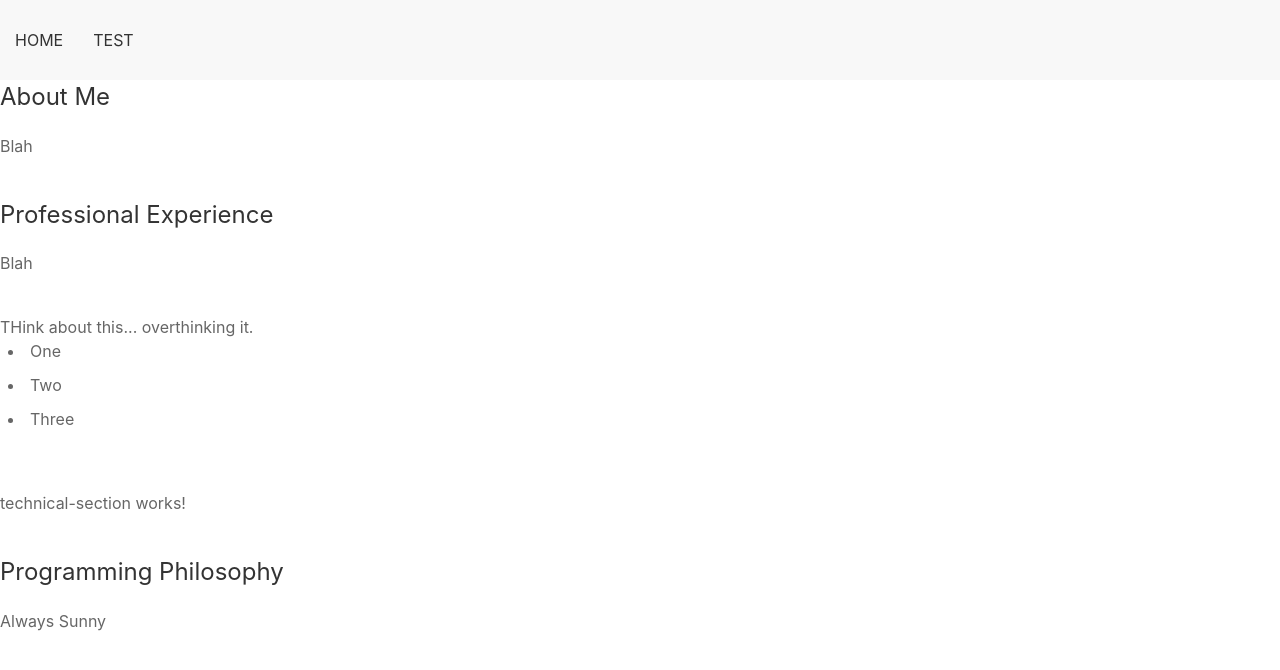
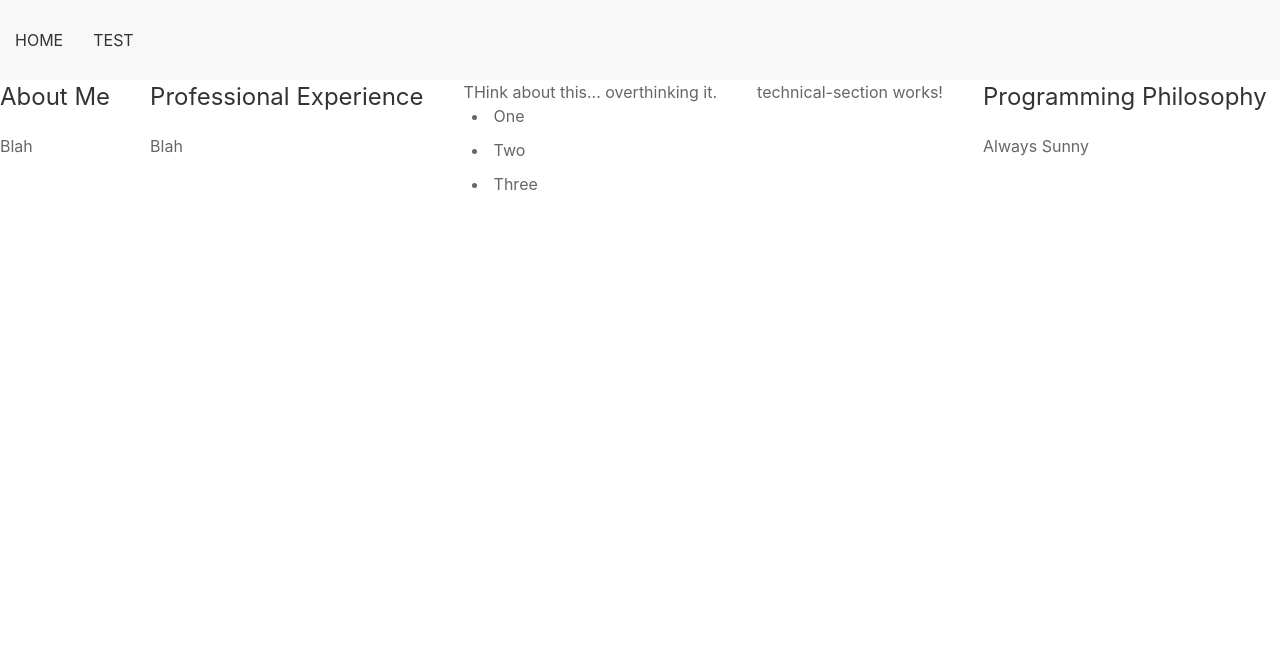
Before and after one commit to hudson7557/professional-site-2, an Angular app: page / in a window 1280 px wide. Shown: the top 670 px of the page. Built offline with nearby package versions, Linux system fonts and the light colour scheme.

Commit message:
Have the app sections generating dynamically.

```diff
--- a/src/app/context.service.ts
+++ b/src/app/context.service.ts
@@ -1,5 +1,6 @@
 import { Injectable } from '@angular/core';
 import { AppData } from './models/app-data';
+import { TextSectionData } from './models/text-section-data';
 
 @Injectable()
 export class AppContext {
@@ -8,25 +9,34 @@ export class AppContext {
     Provides stubbed data to aid in development
     */
     public getData(): AppData {
-        let stubData = {
-            aboutMe: {
+        let stubData: AppData = {
+            data: [
+                {
                     title: 'About Me',
+                    anchor: 'aboutMe',
+                    sectionType: 'text',
                     content: 'Blah'
                 },
-            professionalExperience: {
+                {
                     title: 'Professional Experience',
+                    anchor: 'professionalExperience',
+                    sectionType: 'text',
                     content: 'Blah'
                 },
-            languages: {
+                {
                     title: 'Languages',
+                    anchor: 'languages',
+                    sectionType: 'list',
                     listItems: [
                         'One',
                         'Two',
                         'Three'
                     ]
                 },
-            typesOfProblems: {
+                {
                     title: 'Types of Problems I\'ve Worked On',
+                    anchor: 'typesOfProblems',
+                    sectionType: 'technical',
                     sections: [
                         {
                             title: 'Angular Salesforce Integrations',
@@ -34,11 +44,14 @@ export class AppContext {
                         }
                     ]
                 },
-            programmingPhilosophy: {
+                {
                     title: 'Programming Philosophy',
+                    anchor: 'philosophy',
+                    sectionType: 'text',
                     content: 'Always Sunny'
                 }
-        };
+            ]
+        }
 
         return stubData;
     }
--- a/src/app/home/home.component.html
+++ b/src/app/home/home.component.html
@@ -1,23 +1,16 @@
-<div *ngIf="context.getData() as data"
+<div *ngIf="context.getData() as appData"
     uk-grid
 >
-    <app-text-section [data]="data.aboutMe"
-        class="uk-width-1-1"
-    ></app-text-section>
 
-    <app-text-section [data]="data.professionalExperience"
-        class="uk-width-1-1"
-    ></app-text-section>
-
-    <app-list-section [data]="data.languages"
-        class="uk-width-1-1"
-    ></app-list-section>
-
-    <app-technical-section [data]="data.typesOfProblems"
-        class="uk-width-1-1"
-    ></app-technical-section>
-
-    <app-text-section [data]="data.programmingPhilosophy"
-        class="uk-width-1-1"
-    ></app-text-section>
+    <div *ngFor="let data of appData.data">
+        <div *ngIf="data.sectionType == 'text'">
+            <app-text-section [data]="data"></app-text-section>
+        </div>
+        <div *ngIf="data.sectionType == 'list'">
+            <app-list-section [data]="data"></app-list-section>
+        </div>
+        <div *ngIf="data.sectionType == 'technical'">
+            <app-technical-section [data]="data"></app-technical-section>
+        </div>
+    </div>
 </div>
--- a/src/app/models/app-data.ts
+++ b/src/app/models/app-data.ts
@@ -4,9 +4,5 @@ import { TextSectionData } from "./text-section-data";
 
 // Data for the entire app itself
 export interface AppData {
-    aboutMe: TextSectionData;
-    professionalExperience: TextSectionData;
-    languages: ListSectionData;
-    typesOfProblems: TechnicalSectionData;
-    programmingPhilosophy: TextSectionData;
+    data: (ListSectionData | TechnicalSectionData | TextSectionData)[];
 }
--- a/src/app/models/list-section-data.ts
+++ b/src/app/models/list-section-data.ts
@@ -1,5 +1,6 @@
 import { SectionData } from "./section-data";
 
+/** [Extends Section Data] Data for a list section in the app. */
 export interface ListSectionData extends SectionData {
-    listItems: string[];
+    listItems?: string[];
 }
--- a/src/app/models/section-data.ts
+++ b/src/app/models/section-data.ts
@@ -1,3 +1,6 @@
+/** Base model for an apps section data. */
 export interface SectionData {
     title: string;
+    anchor: string;
+    sectionType: "text" | "list" | "technical";
 }
--- a/src/app/models/text-section-data.ts
+++ b/src/app/models/text-section-data.ts
@@ -1,6 +1,6 @@
 import { SectionData } from "./section-data";
 
-/* Data for a generic text section */
+/** [Extends SectionData] Data for a generic text section */
 export interface TextSectionData extends SectionData {
-    content: string;
+    content?: string;
 }
--- a/src/app/text-section/text-section.component.html
+++ b/src/app/text-section/text-section.component.html
@@ -1,6 +1,6 @@
 <div *ngIf="data">
     <app-section-header *ngIf="data.title" [title]="data.title"></app-section-header>
     <div>
-        {{data.content}}
+        {{data?.content}}
     </div>
 </div>
```
Also changed, not shown: src/app/Notes.md (added, +28 -0 lines), src/app/models/technical-section-data.ts (+5 -2 lines), 2 other files (tests, documents, lock files or other folders). Lines whose indentation alone changed are shown as unchanged.
